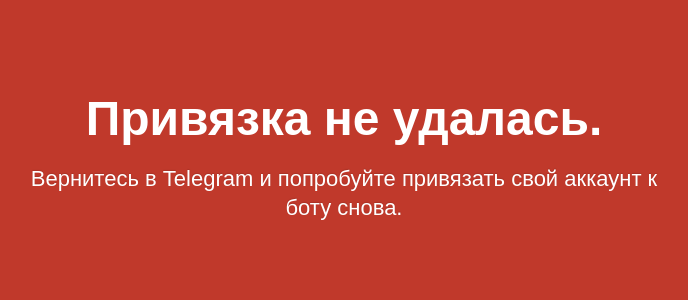
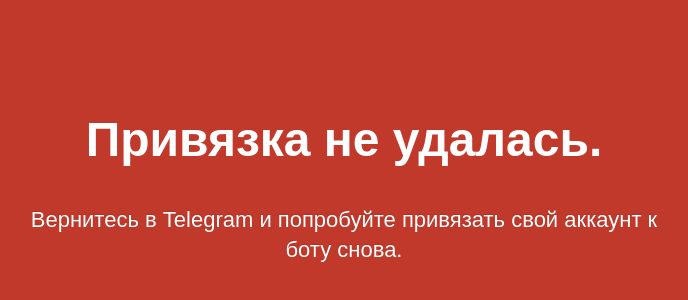
Before and after one commit to MrKashlakov/yamoney-pocket-bot, a website: page static/dist/error.html in a window 1280 px wide. Shown: the part 168-468 px from the top of the page, without its empty margins (296-984 px from the left). Drawn offline with Linux system fonts and the light colour scheme.

Commit message:
line heigh fix

```diff
--- a/static/dist/error.html
+++ b/static/dist/error.html
@@ -63,6 +63,7 @@
             font-size: 3em;
             color: #fff;
             text-align: center;
+            line-height: 140%;
         }
         .secondary-header {
             color: #fff;
```
Also changed, not shown: static/dist/externalSuccess.html (+1 -0 lines), static/dist/success.html (+1 -0 lines).
